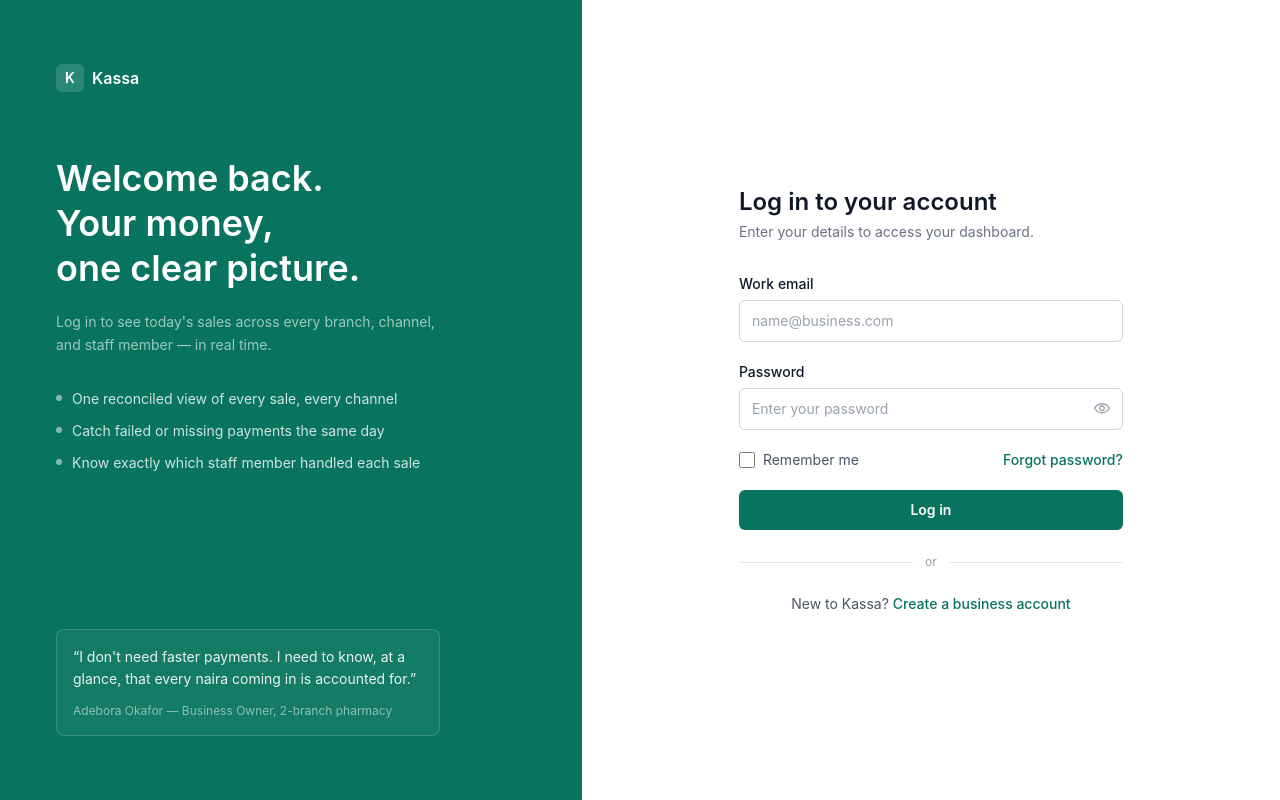
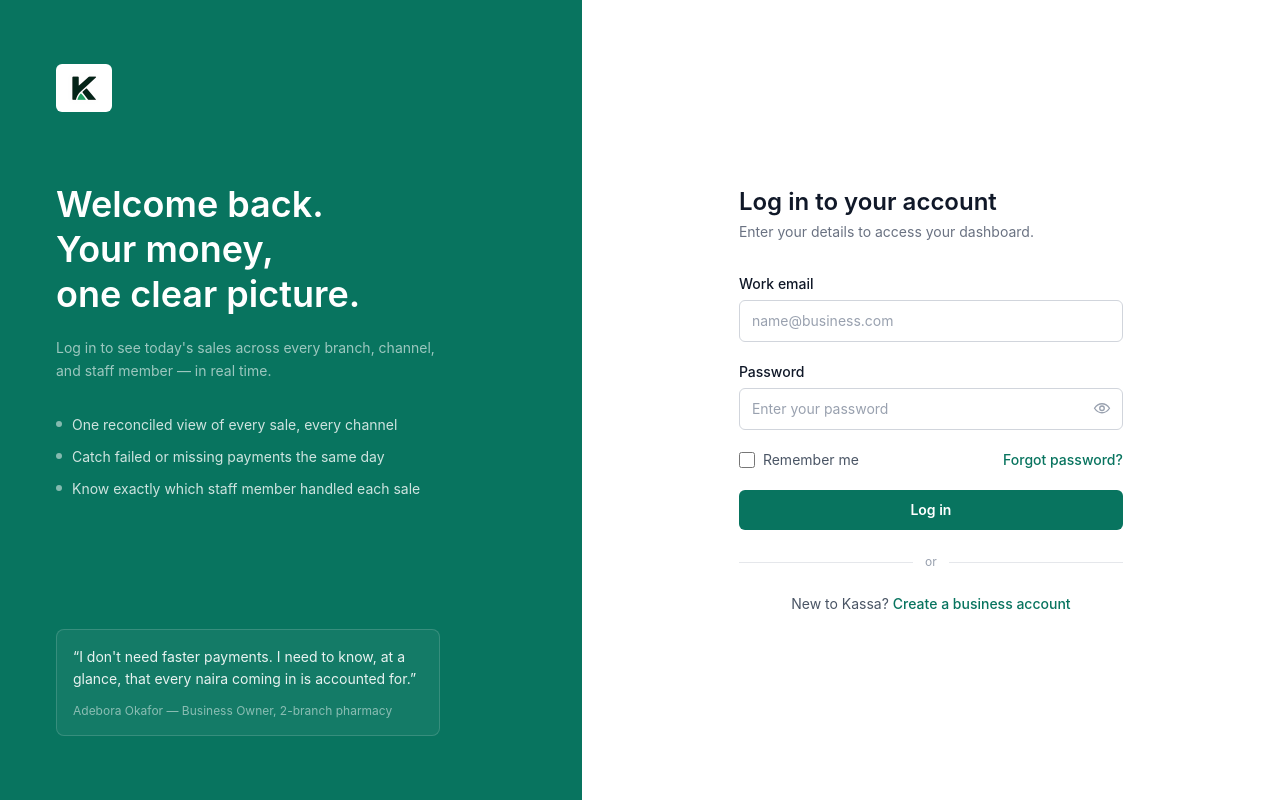
Before and after one commit to mr-uche/KASSA, a Next.js app: page /login in a window 1280 px wide. Built offline with nearby package versions, Linux system fonts and the light colour scheme.

Commit message:
Fix logo

```diff
--- a/src/app/login/page.tsx
+++ b/src/app/login/page.tsx
@@ -1,6 +1,7 @@
 "use client";
 
 import { useState } from "react";
+import Logo from "@/components/logo";
 
 const bullets = [
   "One reconciled view of every sale, every channel",
@@ -24,11 +25,8 @@
       {/* Left panel */}
       <div className="relative flex flex-col justify-between bg-[#08745F] text-white px-10 py-12 lg:px-14 lg:py-16">
         <div>
-          <div className="flex items-center gap-2 mb-16">
-            <span className="flex h-7 w-7 items-center justify-center rounded-md bg-white/15 text-sm font-semibold">
-              K
-            </span>
-            <span className="text-base font-semibold">Kassa</span>
+          <div className="mb-16">
+            <Logo variant="light" />
           </div>
 
           <h1 className="text-3xl lg:text-4xl font-semibold leading-tight max-w-sm">
@@ -133,7 +131,7 @@
               <label className="flex items-center gap-2 text-gray-600">
                 <input
                   type="checkbox"
-                  className="h-4 w-4 rounded border-gray-300 text-[##08745F] focus:ring-[#08745F]/30"
+                  className="h-4 w-4 rounded border-gray-300 text-[#08745F] focus:ring-[#08745F]/30"
                 />
                 Remember me
               </label>
--- a/src/app/onboarding/page.tsx
+++ b/src/app/onboarding/page.tsx
@@ -3,6 +3,8 @@
 import { useState } from "react";
 import { useRouter } from "next/navigation";
 import { Check, Plus } from "lucide-react";
+
+import Logo from "@/components/logo";
 
 type StaffMember = { fullName: string; role: string; phone: string };
 type Branch = { name: string; address: string; phone: string };
@@ -85,12 +87,7 @@
       <div className="max-w-2xl mx-auto pt-10 px-4">
         {/* Top bar */}
         <div className="flex items-center justify-between mb-8">
-          <div className="flex items-center gap-2">
-            <span className="w-6 h-6 rounded bg-emerald-700 text-white text-xs font-bold flex items-center justify-center">
-              K
-            </span>
-            <span className="font-semibold text-gray-900">Kassa</span>
-          </div>
+          <Logo />
           <button className="text-sm text-gray-500 hover:text-gray-700">
             Save and exit
           </button>
--- a/src/components/KassaSidebar.tsx
+++ b/src/components/KassaSidebar.tsx
@@ -3,6 +3,8 @@
 import Link from "next/link";
 import { usePathname } from "next/navigation";
 import { X } from "lucide-react";
+
+import Logo from "@/components/logo";
 
 const menuItems = [
   { name: "Home", href: "/dashboard" },
@@ -39,13 +41,8 @@
         } lg:translate-x-0`}
       >
         {/* Logo + mobile close button */}
-        <div className="flex h-[72px] items-center justify-between gap-3 px-0 pr-4">
-          <div className="flex items-center gap-3">
-            <div className="flex h-[34px] w-[26px] items-center justify-center rounded-r-md bg-white text-[17px] font-bold text-[#08745F]">
-              K
-            </div>
-            <span className="text-[18px] font-semibold">Kassa</span>
-          </div>
+        <div className="flex h-[72px] items-center justify-between gap-3 px-4">
+          <Logo variant="light" width={90} height={24} />
 
           <button
             type="button"
--- a/src/components/auth/AuthSplitLayout.tsx
+++ b/src/components/auth/AuthSplitLayout.tsx
@@ -1,5 +1,5 @@
-import Link from "next/link";
 import type { ReactNode } from "react";
+import Logo from "@/components/logo";
 
 type AuthSplitLayoutProps = {
   children: ReactNode;
@@ -11,12 +11,7 @@
       {/* Marketing panel */}
       <div className="hidden lg:flex lg:flex-col lg:justify-between bg-brand-500 px-12 py-20 text-white">
         <div>
-          <Link href="/" className="inline-flex items-center gap-2">
-            <span className="flex h-7 w-7 items-center justify-center rounded-md bg-white text-sm font-bold text-brand-500">
-              K
-            </span>
-            <span className="text-base font-semibold">Kassa</span>
-          </Link>
+          <Logo variant="light" />
 
           <h1 className="mt-10 text-3xl font-bold leading-tight">
             Banks and Fintechs move money.{" "}
@@ -57,17 +52,7 @@
       <div className="flex items-center justify-center bg-surface-muted px-6 py-12 sm:px-10">
         <div className="w-full max-w-md">
           {/* Mobile-only logo */}
-          <Link
-            href="/"
-            className="mb-8 inline-flex items-center gap-2 lg:hidden"
-          >
-            <span className="flex h-7 w-7 items-center justify-center rounded-md bg-brand-500 text-sm font-bold text-white">
-              K
-            </span>
-            <span className="text-base font-semibold text-text-primary">
-              Kassa
-            </span>
-          </Link>
+          <Logo className="mb-8 inline-flex lg:hidden" />
 
           {children}
         </div>
--- /dev/null
+++ b/src/components/logo.tsx
@@ -0,0 +1,40 @@
+import Image from "next/image";
+import Link from "next/link";
+
+type LogoProps = {
+  variant?: "dark" | "light";
+  width?: number;
+  height?: number;
+  className?: string;
+};
+
+export default function Logo({
+  variant = "dark",
+  width = 120,
+  height = 32,
+  className,
+}: LogoProps) {
+  const image = (
+    <Image
+      src="/logo.png"
+      alt="Kassa"
+      width={width}
+      height={height}
+      unoptimized
+      priority
+      style={{ width: "auto", height }}
+    />
+  );
+
+  return (
+    <Link href="/" aria-label="Kassa home" className={className}>
+      {variant === "light" ? (
+        <span className="inline-block rounded-md bg-white px-3 py-2">
+          {image}
+        </span>
+      ) : (
+        image
+      )}
+    </Link>
+  );
+}
```
Also changed, not shown: public/logo.png (added).
